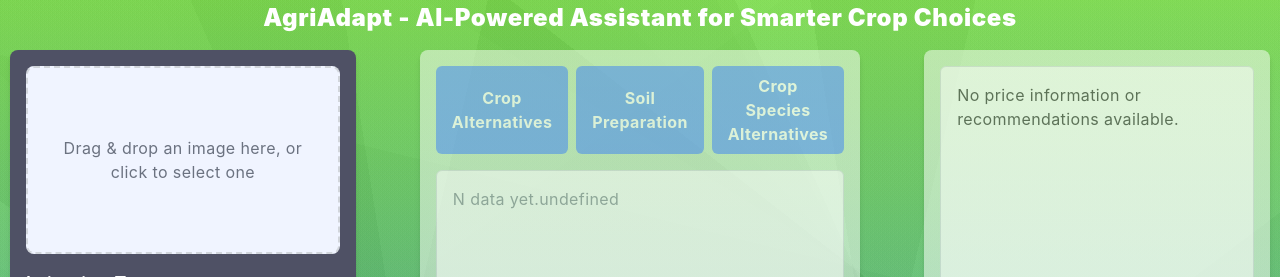
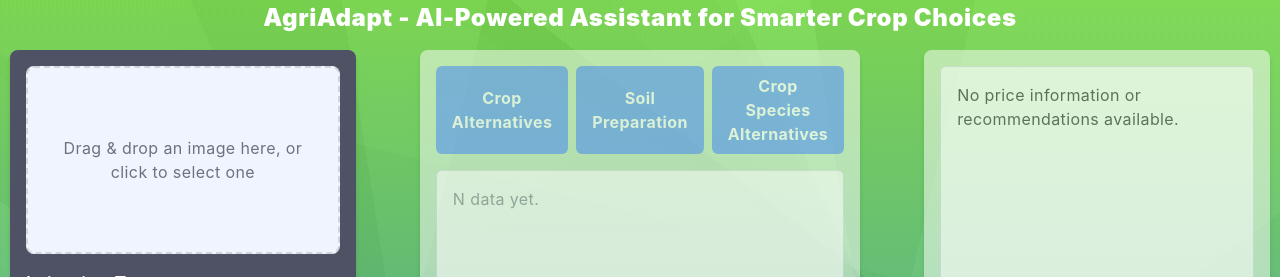
Before and after one commit to Code-Surgeons/AgriAdapt, a React (Create React App) app in the folder frontend/src/: page / in a window 1280 px wide. Shown: the top 277 px of the page. Built offline with nearby package versions, Linux system fonts and the light colour scheme.

Commit message:
typewriter animation bug fix

```diff
--- a/frontend/src/src/components/Typewriter.jsx
+++ b/frontend/src/src/components/Typewriter.jsx
@@ -11,16 +11,13 @@
     let index = 0;
     setDisplayedText(""); // Reset displayed text before typing new text
     const intervalId = setInterval(() => {
-      // Add text character by character
-      console.log(text[index]);
-      console.log("rrrrrrrrrrrr")
-      if (index !== text.length) {
-        setDisplayedText((prev) => prev + text[index]);
+      // Prevent undefined from being added if index exceeds text length
+      if (text[index] !== undefined) {
+        setDisplayedText((prev) => (prev + text[index]).replace("undefined", ""));
       }
-    //   console.log(displayedText);
       index += 1;
 
-      if (index === text.length) {
+      if (index >= text.length) {
         clearInterval(intervalId);
       }
     }, speed);
```
